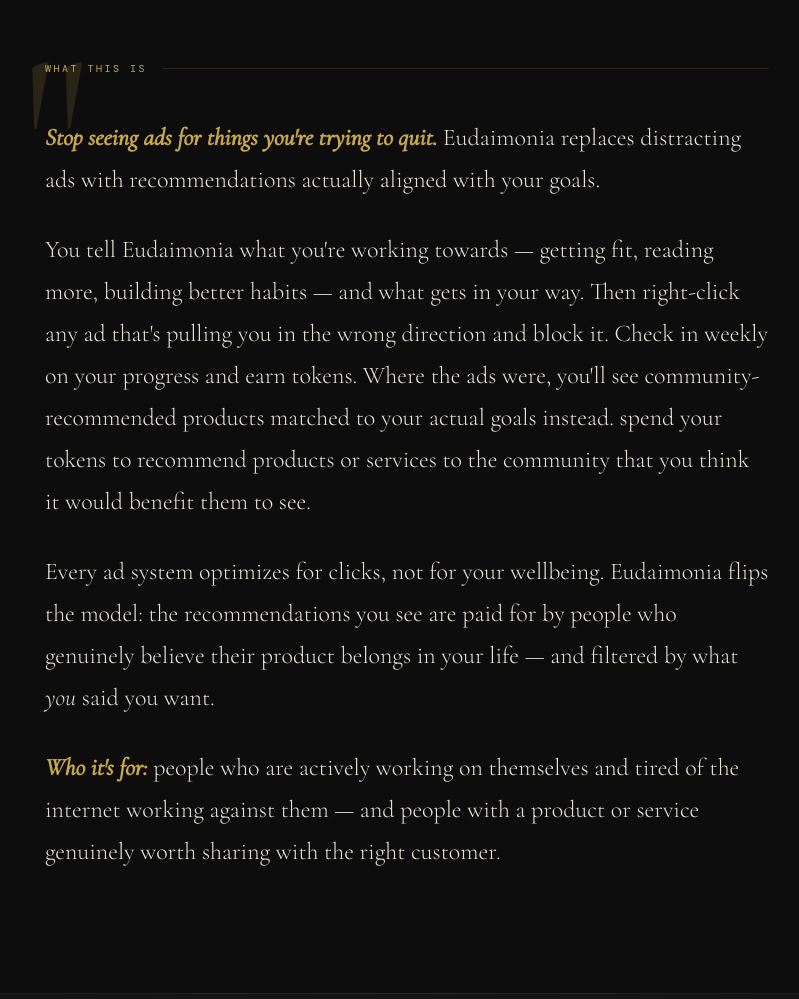
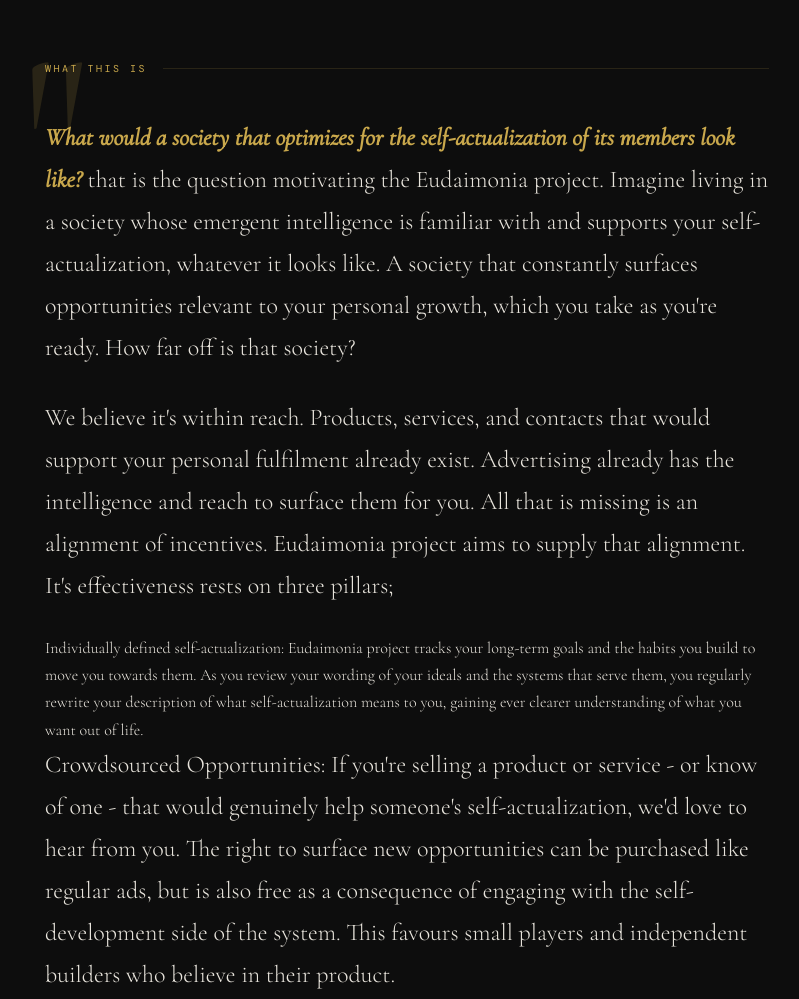
Before and after one commit to Chrisjayhenningsen/Eudaimonia, a browser extension: page index.html in a window 1280 px wide. Shown: the part 860-1859 px from the top of the page, without its empty margins (233-1032 px from the left). Drawn offline with nearby package versions, Linux system fonts and the light colour scheme; a web font is replaced by a local one.

Commit message:
Update index.html
changed website text

```diff
--- a/index.html
+++ b/index.html
@@ -540,29 +540,19 @@
   <div class="philosophy-label">What this is</div>
   <div class="reveal">
     <p>
-      <strong>Stop seeing ads for things you're trying to quit.</strong>
-      Eudaimonia replaces distracting ads with recommendations
-      actually aligned with your goals.
+      <strong>What would a society that optimizes for the self-actualization of its members look like?</strong>
+      that is the question motivating the Eudaimonia project. Imagine living in a society whose emergent intelligence is familiar with and supports your self-actualization, whatever it looks like. A society that constantly surfaces opportunities relevant to your personal growth, which you take as you're ready. How far off is that society?
     </p>
     <p>
-      You tell Eudaimonia what you're working towards — getting fit, reading more,
-      building better habits — and what gets in your way. Then right-click any ad
-      that's pulling you in the wrong direction and block it. Check in weekly on
-      your progress and earn tokens. Where the ads were, you'll see
-      community-recommended products matched to your actual goals instead. spend your tokens
-      to recommend products or services to the community that you think it would
-      benefit them to see.
+      We believe it's within reach. Products, services, and contacts that would support your personal fulfilment already exist. Advertising already has the intelligence and reach to surface them for you. All that is missing is an alignment of incentives. Eudaimonia project aims to supply that alignment. It's effectiveness rests on three pillars;
     </p>
+    Individually defined self-actualization: Eudaimonia project tracks your long-term goals and the habits you build to move you towards them. As you review your wording of your ideals and the systems that serve them, you regularly rewrite your description of what self-actualization means to you, gaining ever clearer understanding of what you want out of life.
     <p>
-      Every ad system optimizes for clicks, not for your wellbeing. Eudaimonia flips
-      the model: the recommendations you see are paid for by people who genuinely
-      believe their product belongs in your life — and filtered by what
-      <em>you</em> said you want.
+     Crowdsourced Opportunities: If you're selling a product or service - or know of one - that would genuinely help someone's self-actualization, we'd love to hear from you. The right to surface new opportunities can be purchased like regular ads, but is also free as a consequence of engaging with the self-development side of the system. This favours small players and independent builders who believe in their product.
     </p>
+    Genuine disruption: By bundling the alternative opportunities network with an ad blocker, Eudaimonia project lets users unilaterally opt out of advertising that they don't feel deserves their attention. Traditional advertising chases maximum profitability by optimizing for immediate purchases rather than unregretted purchases. Traditional advertising companies could aldready make smaller but real profits by surfacing only purchasing opportunities that served the customer's self-actualization; by allowing the customer to force the issue, Eudaimonia supplies the 'force' to align these incentives unilaterally.
     <p>
-      <strong>Who it's for:</strong> people who are actively working on themselves
-      and tired of the internet working against them — and people with a product or
-      service genuinely worth sharing with the right customer.
+      If you have questions about the project or ideas how it could be improved, we'd love to hear from you via the eucyclos handle on protonmail or instagram.
     </p>
   </div>
 </section>
```
